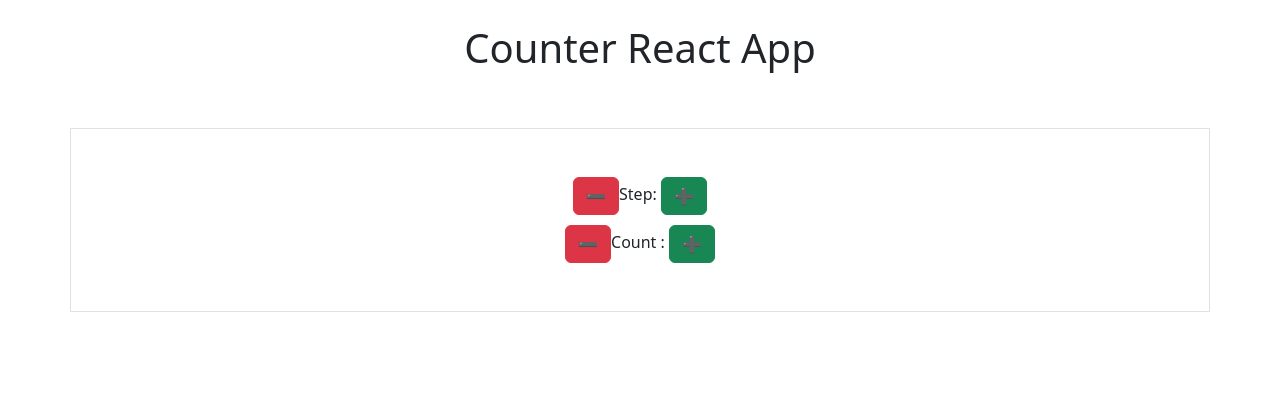
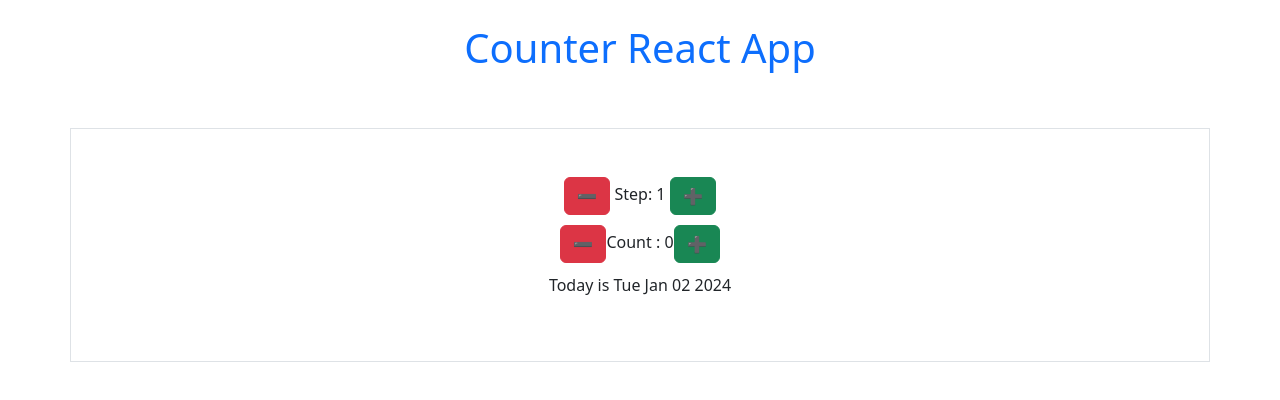
Before and after one commit to MAROTSE/date-counter-app, a React (Create React App) app: page / in a window 1280 px wide. Shown: the top 400 px of the page. Built offline with nearby package versions, Linux system fonts and the light colour scheme; the HTML template or start-up script is replaced by a standard one.

Commit message:
Add logic and interractivity to the app

```diff
--- a/src/App.js
+++ b/src/App.js
@@ -1,3 +1,5 @@
+import { useState } from 'react';
+
 export default function App() {
   return (
     <div>
@@ -7,20 +9,62 @@ export default function App() {
 }
 
 function Counter() {
+  const [step, setStep] = useState(1);
+  const [count, setCount] = useState(0);
+  const date = new Date('2 Jan 2024');
+
+  date.setDate(date.getDate() + count);
+
+  function minusStep() {
+    setStep((curStep) => curStep - 1);
+  }
+
+  function addStep() {
+    setStep((curStep) => curStep + 1);
+  }
+
+  function minusCount() {
+    setCount((curCount) => curCount - step);
+  }
+
+  function addCount() {
+    setCount((curCount) => curCount + step);
+  }
+
   return (
     <div>
-      <h1 className="text-center p-2 my-3">Counter React App</h1>
+      <h1 className="text-center text-primary p-2 my-3">Counter React App</h1>
       <div className="container p-5 my-5 border">
         <div>
-          <button className="btn btn-danger ">➖</button>
-          <span>Step: </span>
-          <button className="btn btn-success">➕</button>
+          <button className="btn btn-danger " onClick={minusStep}>
+            ➖
+          </button>
+          <span className="text-bold"> Step: {step} </span>
+          <button className="btn btn-success" onClick={addStep}>
+            ➕
+          </button>
         </div>
         <div>
-          <button className="btn btn-danger">➖</button>
-          <span>Count : </span>
-          <button className="btn btn-success">➕</button>
+          <span>
+            <button className="btn btn-danger" onClick={minusCount}>
+              ➖
+            </button>
+            Count : {count}
+            <button className="btn btn-success" onClick={addCount}>
+              ➕
+            </button>
+          </span>
         </div>
+        <p>
+          <span>
+            {count === 0
+              ? 'Today is '
+              : count > 0
+              ? `${count} days from today is `
+              : `${Math.abs(count)} days ago was `}
+          </span>
+          <span>{date.toDateString()}</span>
+        </p>
       </div>
     </div>
   );
```
